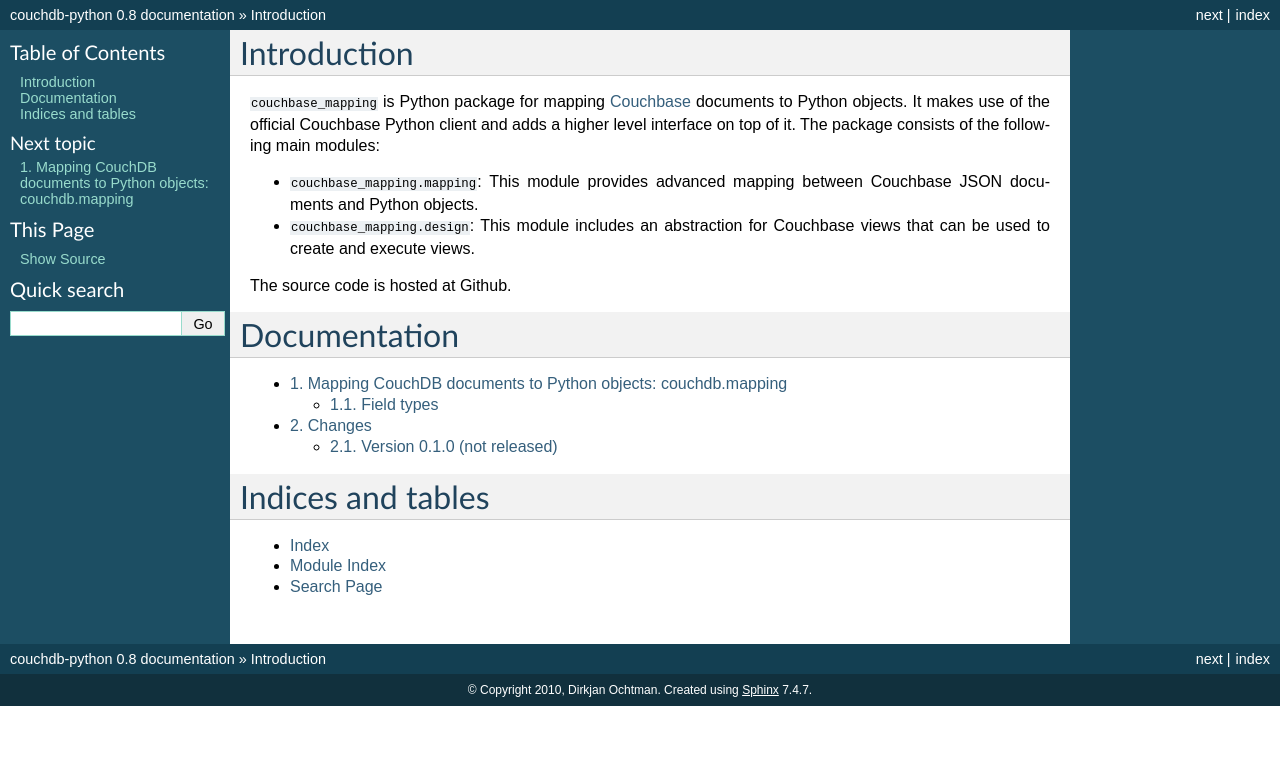
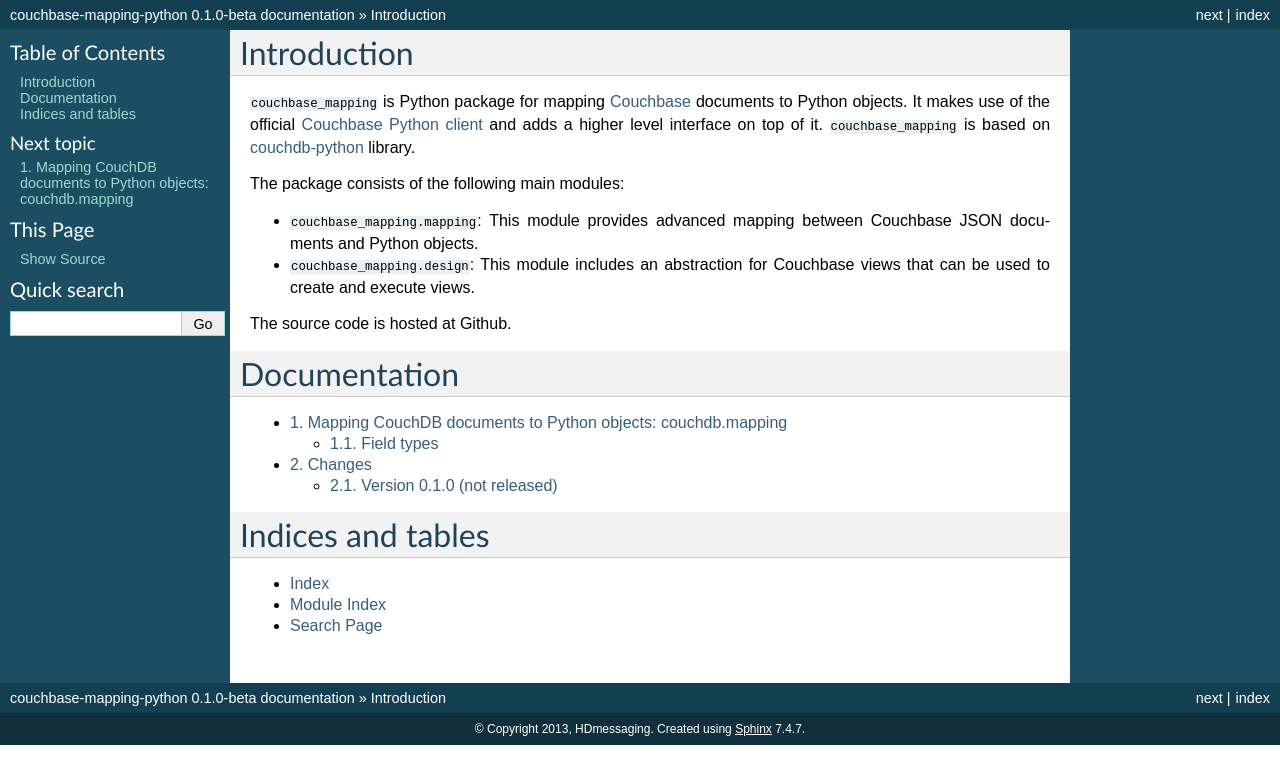
Before and after one commit to hdmessaging/couchbase-mapping-python, a Sphinx documentation site: the page built from doc/index.rst, in a window 1280 px wide. Shown: the top 784 px of the page. Built offline with Sphinx 7.4.7, drawn with Linux system fonts in a browser that asks for light colours.

Commit message:
Updated ChangeLog and docs.

```diff
--- a/ChangeLog.txt
+++ b/ChangeLog.txt
@@ -4,13 +4,15 @@
  * Support for mapping and design modules with Couchbase.
  * Differences to the original couchdb-python library:
 
+   * Works with Couchbase instead of CouchDB.
+   * Does not include a low level API (like `couchdb.client`) but instead
+     relies on the official Couchbase Python client for that.
    * Methods that take a `Database` object in CouchDB take a `couchbase.Bucket`
      object instead.
    * `Document#store()` method takes optional arguments `expiration` and `flags`.
    * `Document.view()` method returns a list of `Document` objects instead of a
      `View` document.
    * `Document.query()` method is not supported.
-   * All views are written in JavaScript. Python view server is not supported.
    * Document revisions are not supported.
    * Methods that take a `Database` object in CouchDB take a `couchbase.Bucket`
      object instead.
--- a/doc/conf.py
+++ b/doc/conf.py
@@ -39,17 +39,17 @@
 master_doc = 'index'
 
 # General information about the project.
-project = 'couchdb-python'
-copyright = '2010, Dirkjan Ochtman'
+project = 'couchbase-mapping-python'
+copyright = '2013, HDmessaging'
 
 # The version info for the project you're documenting, acts as replacement for
 # |version| and |release|, also used in various other places throughout the
 # built documents.
 #
 # The short X.Y version.
-version = '0.8'
+version = '0.1'
 # The full version, including alpha/beta/rc tags.
-release = '0.8'
+release = '0.1.0-beta'
 
 # The language for content autogenerated by Sphinx. Refer to documentation
 # for a list of supported languages.
--- a/doc/index.rst
+++ b/doc/index.rst
@@ -4,8 +4,10 @@
 ============
 
 ``couchbase_mapping`` is Python package for mapping Couchbase_ documents to
-Python objects. It makes use of the official Couchbase Python client and adds
-a higher level interface on top of it.
+Python objects. It makes use of the official `Couchbase Python client`_ and adds
+a higher level interface on top of it. ``couchbase_mapping`` is based on
+couchdb-python_ library.
+
 The package consists of the following main modules:
 
 * ``couchbase_mapping.mapping``: This module provides advanced mapping between
@@ -19,6 +21,7 @@
 .. _Couchbase: http://www.couchbase.com/
 .. _Couchbase Python client: https://github.com/couchbase/couchbase-python-client/
 .. _Github: http://code.google.com/p/couchdb-python
+.. _couchdb-python: https://code.google.com/p/couchdb-python/
 
 Documentation
 =============
```
